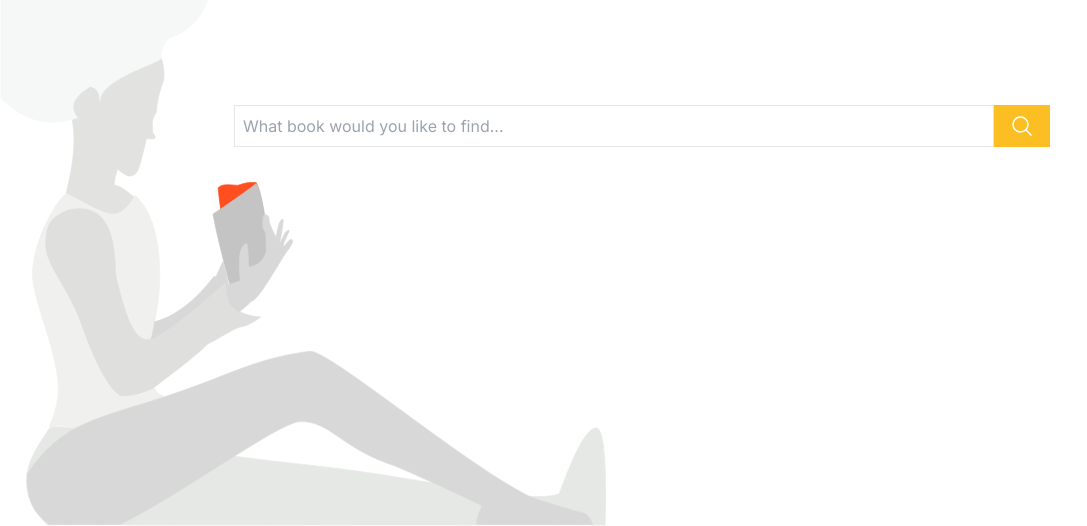
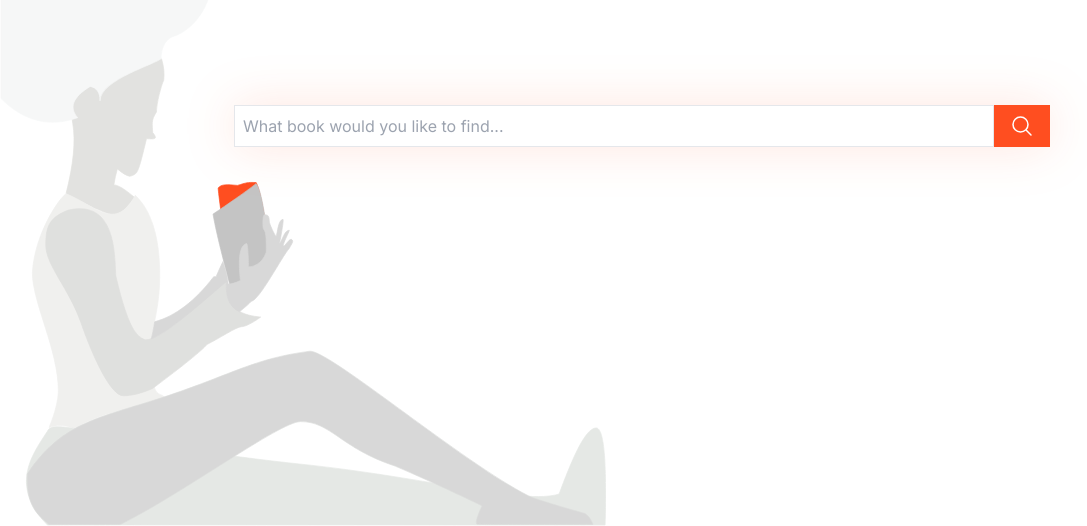
Before and after one commit to Spiegelberg/impact-code-challenge, a Next.js app: page / in a window 1280 px wide. Shown: the part 274-800 px from the top of the page, without its empty margins (0-1087 px from the left). Built offline with nearby package versions, Linux system fonts and the light colour scheme.

Commit message:
adding shadow prop

```diff
--- a/components/SearchBar.tsx
+++ b/components/SearchBar.tsx
@@ -4,9 +4,10 @@ import { useState, useEffect } from 'react';
 interface SearchBarProps {
   onSearch: (query: string) => void;
   loading: boolean;
+  shadow: boolean;
 }
 
-const SearchBar: React.FC<SearchBarProps> = ({ onSearch, loading }) => {
+const SearchBar: React.FC<SearchBarProps> = ({ onSearch, loading, shadow }) => {
   const [searchQuery, setSearchQuery] = useState('');
   const router = useRouter();
 
@@ -43,18 +44,18 @@ const SearchBar: React.FC<SearchBarProps> = ({ onSearch, loading }) => {
   }, [router.query]); // Re-run the effect when the query parameter changes
 
   return (
-    <div className="my-4 flex flex-1">
+    <div className={`my-4 flex flex-1 ${shadow ? 'drop-shadow-orange hover:drop-shadow-orange-sm':''} transition duration-300 ease-in-out`}>
       <input
         type="text"
         value={searchQuery}
         onChange={handleInputChange}
         onKeyDown={handleKeyDown}
         placeholder="What book would you like to find..."
-        className="w-full text-black border p-2"
+        className="w-full text-black border p-2 "
       />
       <button
         onClick={handleSearch}
-        className="bg-amber-400 text-white px-4 py-2 "
+        className="bg-book-orange text-white px-4 py-2 "
       >
         {loading ? (
           <svg className="animate-spin h-6 w-6 text-white" xmlns="http://www.w3.org/2000/svg" fill="none" viewBox="0 0 24 24">
--- a/pages/books/index.tsx
+++ b/pages/books/index.tsx
@@ -36,11 +36,11 @@ const BooksPage: React.FC = ({ books }) => {
   // useSearchQueryFromURL(handleSearch);
 
   return (
-    <div className="container mx-auto p-4">
+    <div className="container mx-auto p-4 bg-grey-100">
       <div className="flex justify-between items-center mb-4">
-        <h1 className="text-3xl font-bold">Book Browsing</h1>
+        {/* <h1 className="text-3xl font-bold">Book Browsing</h1> */}
         <div className="flex w-full items-center flex-1 ml-3">
-          <SearchBar onSearch={handleSearch} loading={loading} />
+          <SearchBar onSearch={handleSearch} loading={loading} shadow={false} />
           <ShoppingCartIcon /> {/* Include ShoppingCartIcon */}
         </div>
       </div>
@@ -49,7 +49,7 @@ const BooksPage: React.FC = ({ books }) => {
       {loading ? (
         <p className='text-center'>fetching books from google ...</p>
       ) : (
-        <div className="grid grid-cols-1 md:grid-cols-2 lg:grid-cols-2 gap-4 mt-4 h-full">
+        <div className="grid grid-cols-1 md:grid-cols-2 lg:grid-cols-2 gap-12 mt-4 h-full">
           {searchedBooks.map((book) => (
             <BookCard key={book.id} book={book} />
           ))}
```
